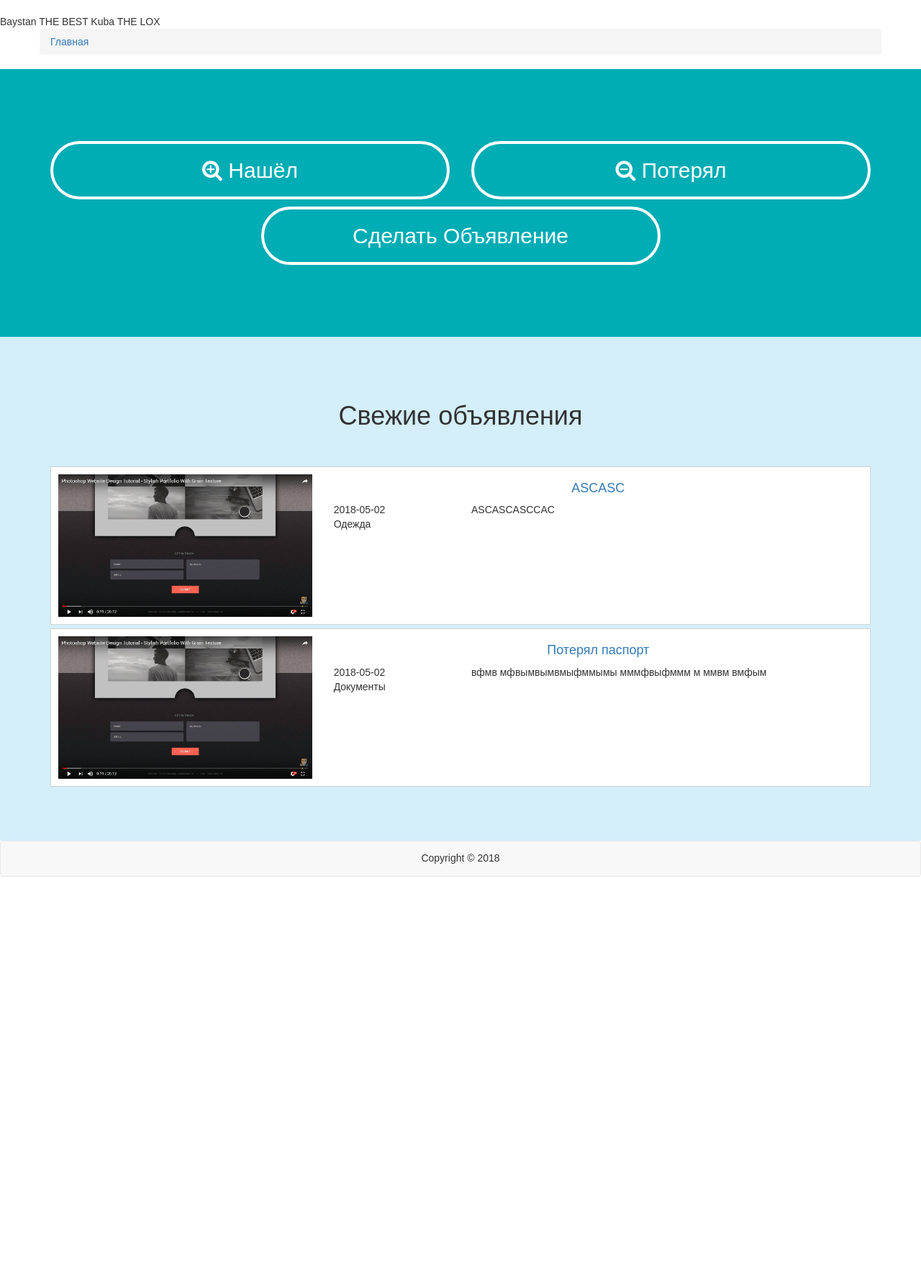
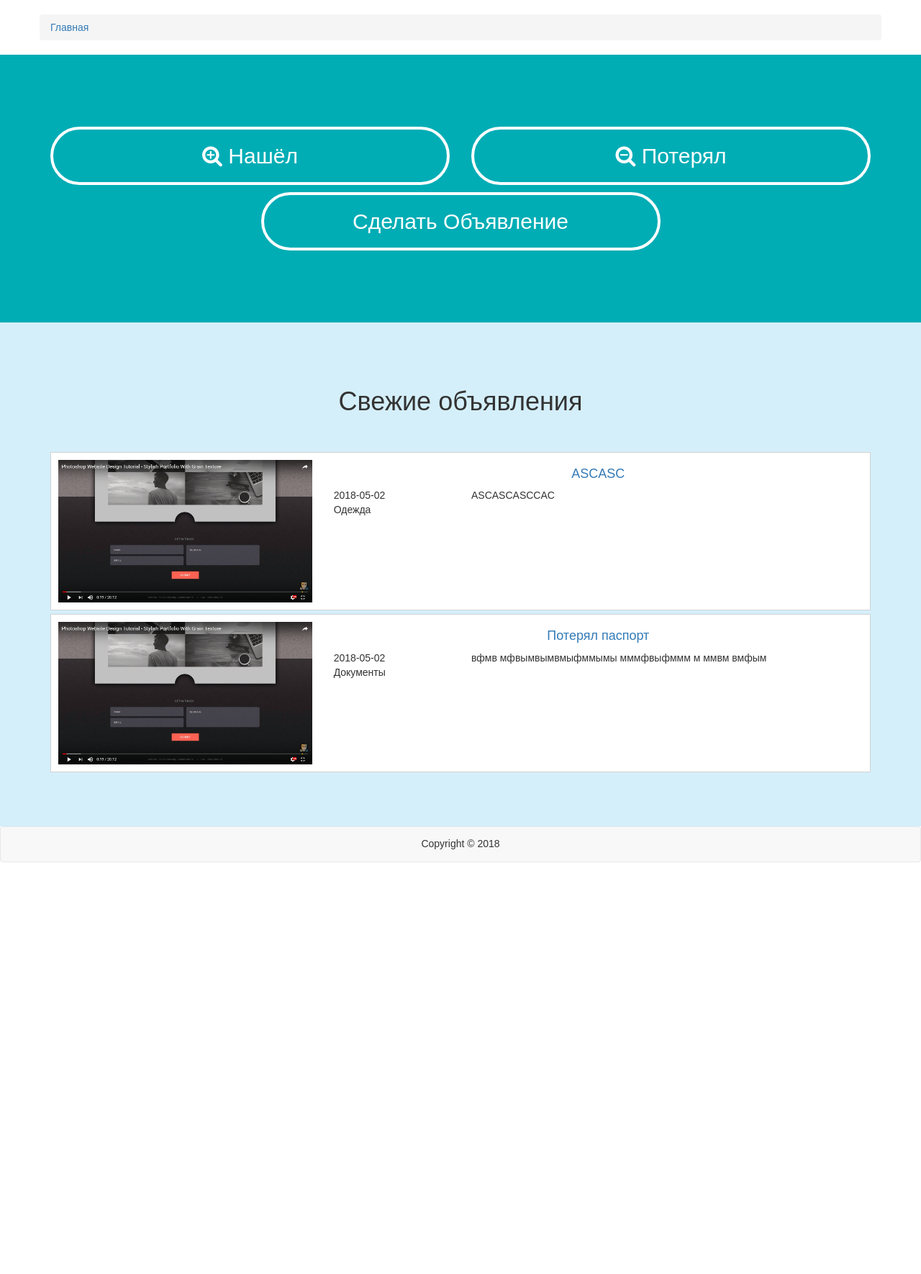
Before and after one commit to nahodki/nahodki.kg, a PHP site: page / in a window 1280 px wide. Shown: the part 150-1920 px from the top of the page at 72% size. Run offline with PHP 8.4, Linux system fonts and the light colour scheme; data comes from the database, SQL or seed files in the repository.

Commit message:
Удалил слова

```diff
--- a/index.php
+++ b/index.php
@@ -105,9 +105,6 @@ session_start();
 	</nav>
 </section>
 
-Baystan THE BEST
-
-Kuba THE LOX
 
 
 <div id="collapseTwo" class="collapse">
```
